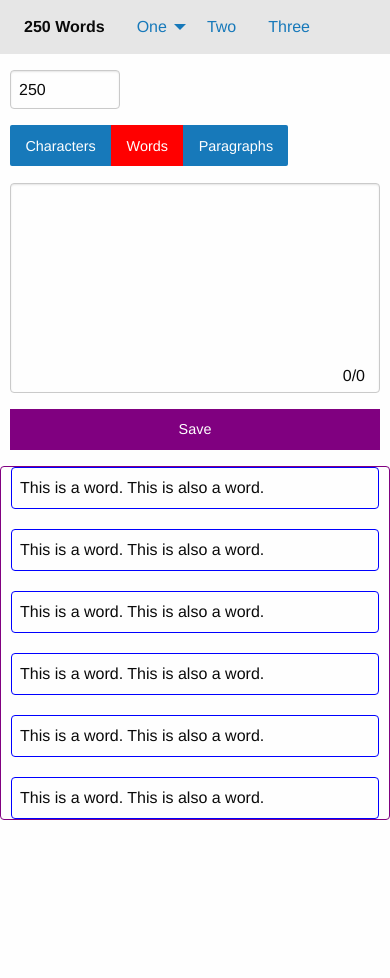
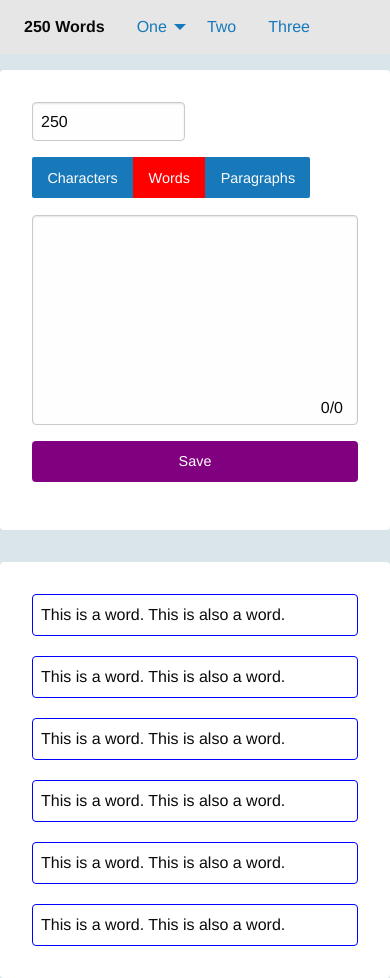
Before and after one commit to andrew-cloud/word-count, a website: page index.html in a window 390 px wide. Before the commit the page ends 844 px from the top, so only its background shows below. Drawn offline with Linux system fonts and the light colour scheme.

Commit message:
bg color, structure, and responsive updates
Signed-off-by: andrew-cloud <cloud.andr@gmail.com>

```diff
--- a/index.html
+++ b/index.html
@@ -29,14 +29,15 @@
   </div>
 </div>
 
+<div id="all-container" class="grid-container">
     <!-- ALL THE GOAL SETTING AND TEXT INPUT STUFF -->
     <div id="words-container" class="grid-container">
         <div class="grid-x grid-margin-x">
-            <div class="large-2 small-4 cell">
+            <div class="large-2 medium-3 small-6 cell">
                 <!-- word unit goal input -->
                 <input id="unit-count" type="number" value=250 min="0">
             </div>
-            <div class="large-4 small-12 cell">
+            <div class="large-4 medium-9 small-12 cell">
                 <div id="unit-button-group" class="button-group">
                     <!-- word unit buttons -->
                     <a id="characters-button" class="button unit-button" type="radio">Characters</a>
@@ -54,7 +55,7 @@
             </div>
         </div>
         <div class="grid-x grid-margin-x align-right">
-            <div class="large-2 cell align-right">
+            <div class="large-2 medium-4 small-12 cell align-right">
                 <!-- save button -->
                 <button type="submit" id="save" class="button">Save</button>
             </div>
@@ -64,7 +65,7 @@
     <!-- past entries kept here -->
     <div id="entries-container" class="grid-container">
         <div class="grid-x grid-margin-x grid-margin-y">
-            <div class="large-3 small-12 cell">
+            <div class="large-3 medium-6 small-12 cell">
                 <div class="entry">
                     This is a word. This is also a word.
                 </div>
@@ -94,9 +95,8 @@
                     This is a word. This is also a word.
                 </div>
             </div>
-
-
         </div>
+    </div>
     </div>
     <script src="bower_components/jquery/dist/jquery.js"></script>
     <script src="bower_components/what-input/dist/what-input.js"></script>
--- a/scss/app.scss
+++ b/scss/app.scss
@@ -53,18 +53,40 @@
 @include motion-ui-transitions;
 @include motion-ui-animations;
 
+
+body {
+    background-color: #D9E5E9;
+}
+
+#all-container {
+    background-color: #D9E5E9;
+    // reminder: setting a container to display: flex turns it into a flex parent,
+    // allowing you to apply foundation flex utility classes
+    flex-direction: column;
+    width: 60%;
+    padding: 2rem 1rem 2rem 1rem;
+    border-radius: 4px;
+    @include breakpoint(medium only) {
+        width: 90%;
+    }
+    @include breakpoint(small only) {
+        width: 100%;
+        padding: 0;
+    }
+}
 // goal-setting and text input
 #words-container {
     margin-top: 1rem;
-    width: 60%;
+    width: 100%;
+    background-color: white;
+    margin-bottom: 2rem;
+    padding: 2rem;
+    border-radius: 4px;
 
     #words-input {
         border-radius: 4px;
         height: auto;
         resize: none;
-    }
-    @include breakpoint(small only) {
-        width: 100%;
     }
 }
 
@@ -141,13 +163,11 @@
 
 // entries container
 #entries-container {
-    width: 60%;
+    width: 100%;
     border-radius: 4px;
-    border: 1px solid purple;
     height: auto;
-    @include breakpoint(small only) {
-        width: 100%;
-    }
+    background-color: white;
+    padding: 2rem;
 }
 
 // inidividual entry
@@ -163,6 +183,7 @@
 #save {
     width: 100%;
     background-color: purple;
+    border-radius: 4px;
 }
 
 // MISC
```
Also changed, not shown: css/app.css.
